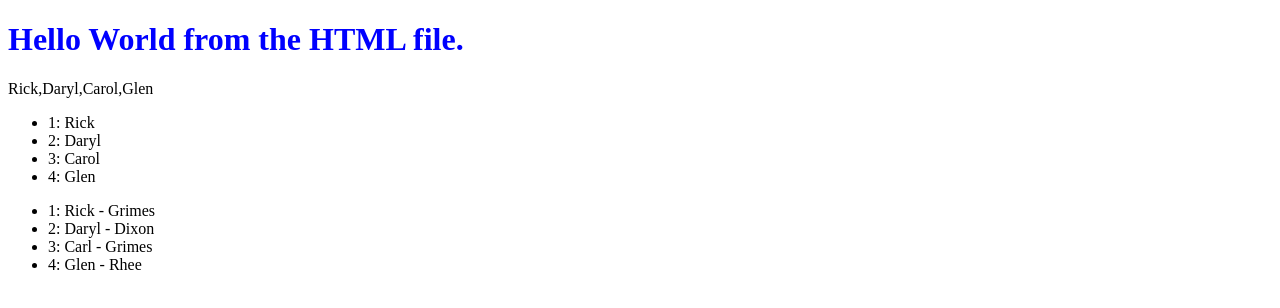
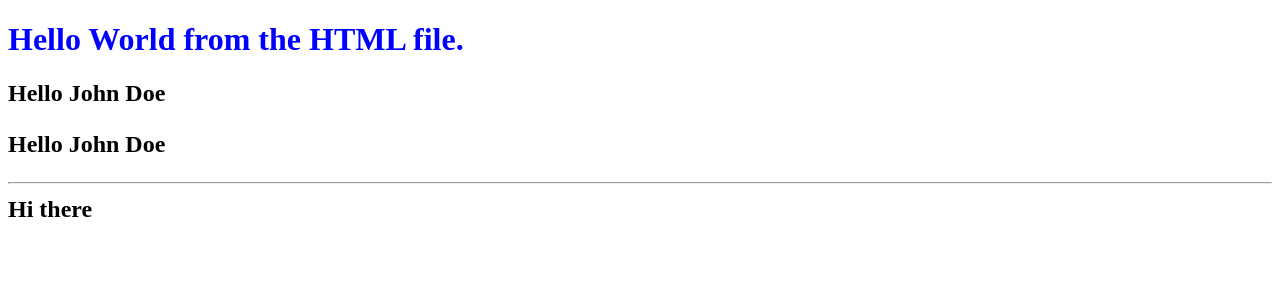
Before and after one commit to vega-ken/angularTutorial, an Angular app: page / in a window 1280 px wide. Shown: the top 308 px of the page. Built offline with nearby package versions, Linux system fonts and the light colour scheme.

Commit message:
agregado como usar ifs y switchs en el template

```diff
--- a/src/app/components/sandbox/sandbox.component.html
+++ b/src/app/components/sandbox/sandbox.component.html
@@ -1,13 +1,30 @@
 <h1 class="special">Hello World from the HTML file.</h1>
-{{people}}
-<ul>
-  <li *ngFor="let person of people; let i = index">
-    {{i+1}}: {{person}}
-  </li>
-</ul>
 
-<ul>
-  <li *ngFor="let person of people2; let i = index">
-    {{i+1}}: {{person.firstName}} - {{person.lastName}}
-  </li>
-</ul>
+<h2>
+  Hello
+  <!--
+  <span *ngIf="showName">{{name}}</span>
+  <span *ngIf="!showName">World</span>
+  -->
+  <span *ngIf="showName; else noName">{{name}}</span>
+  <ng-template #noName>World</ng-template>
+
+  <p>Hello {{ showName ? name : 'World' }}</p>
+
+  <hr>
+
+  <div [ngSwitch]="greeting">
+    <div *ngSwitchCase="'1'">
+      Hello World
+    </div>
+    <div *ngSwitchCase="'2'">
+      Hi there
+    </div>
+    <div *ngSwitchCase="'3'">
+      What's up
+    </div>
+    <div *ngSwitchDefault>
+      Hello recruiter
+    </div>
+  </div>
+</h2>
--- a/src/app/components/sandbox/sandbox.component.ts
+++ b/src/app/components/sandbox/sandbox.component.ts
@@ -9,29 +9,9 @@ import { Component } from '@angular/core';
 
 export class SandboxComponent { // tu clase debe hacer match con el nombre del archivo
 
-  people = ['Rick', 'Daryl', 'Carl', 'Glen'];
+  name:string = 'John Doe';
+  showName:boolean = true;
 
-  people2 = [
-    {
-      firstName: 'Rick',
-      lastName: 'Grimes'
-    },
-    {
-      firstName: 'Daryl',
-      lastName: 'Dixon'
-    },
-    {
-      firstName: 'Carl',
-      lastName: 'Grimes'
-    },
-    {
-      firstName: 'Glen',
-      lastName: 'Rhee'
-    }
-  ];
-
-  constructor(){
-    this.people[2] = 'Carol';
-  }
+  greeting:number = 2;
 
 }
```
Also changed, not shown: notasAngular.txt.
